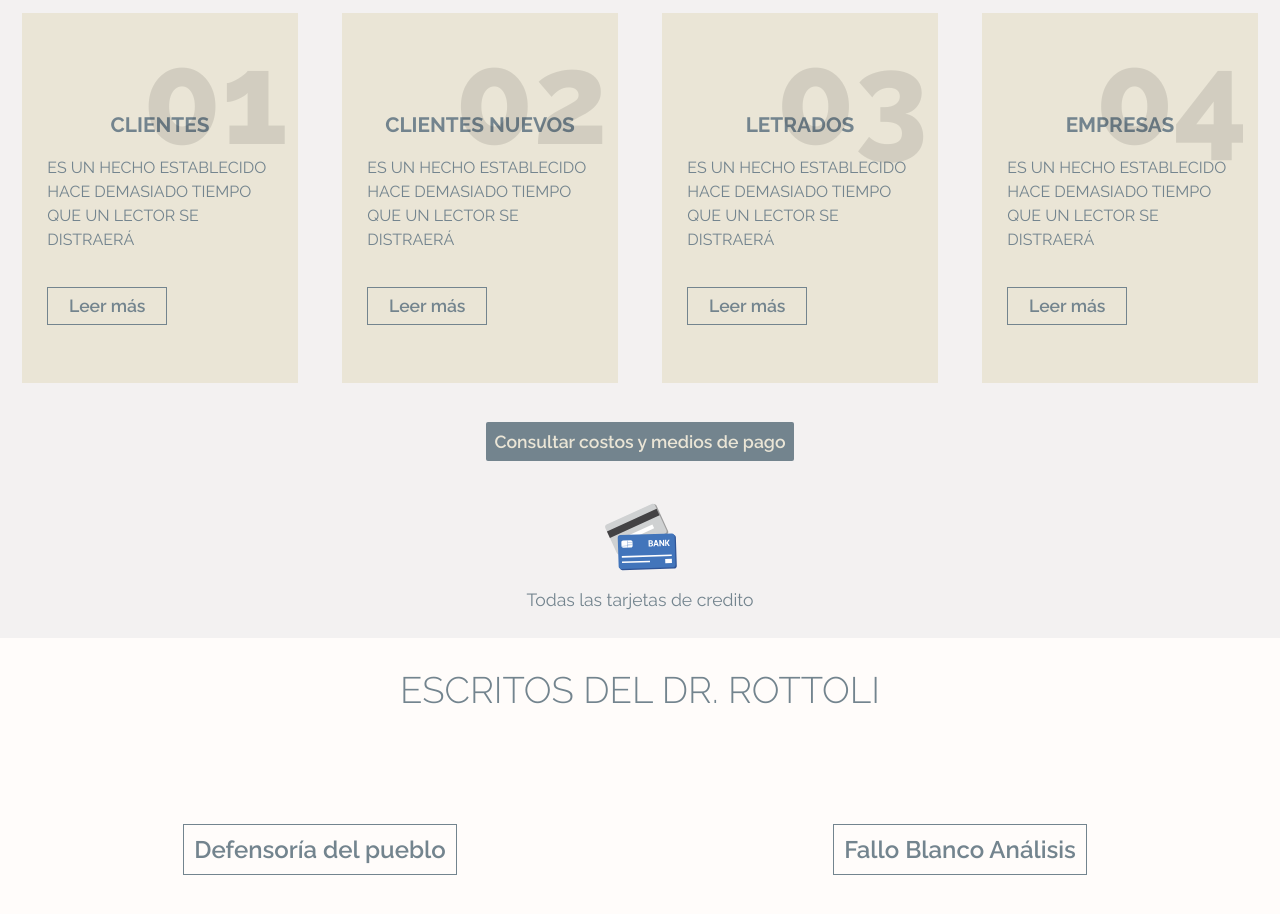
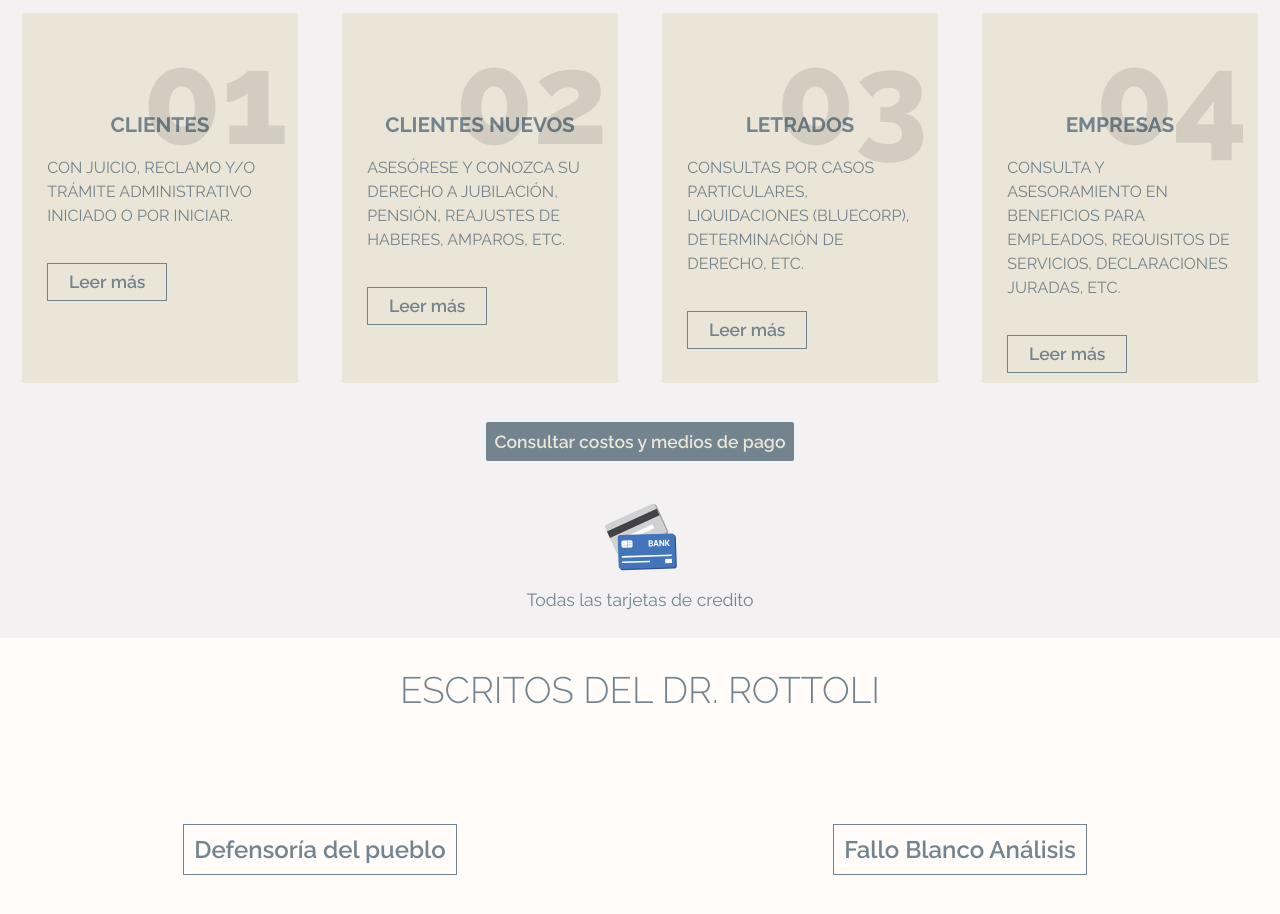
Before and after one commit to Blueproducciones/rottoli, a plain HTML site: page index.html in a window 1280 px wide. Shown: the part 1630-2544 px from the top of the page. Drawn offline with nearby package versions, Linux system fonts and the light colour scheme.

Commit message:
Sume contenido
Agregue contenido real en las cartas de servicios

```diff
--- a/index.html
+++ b/index.html
@@ -145,11 +145,7 @@
                     <div class="carta">
                         <span>01</span>
                         <h4>Clientes</h4>
-                        <p>Es un hecho establecido
-                            hace demasiado
-                            tiempo que un lector
-                            se distraerá
-                        </p>
+                        <p>Con Juicio, reclamo y/o trámite administrativo iniciado o por iniciar.</p>
                         <a href="#" data-toggle="modal" data-target="#modal_clientes">Leer más</a>
                     </div>
                 </div>
@@ -188,10 +184,7 @@
                         <span>02</span>
                         <h4>Clientes nuevos</h4>
                         <p>
-                            Es un hecho establecido
-                            hace demasiado
-                            tiempo que un lector
-                            se distraerá
+                            Asesórese y conozca su derecho a Jubilación, Pensión, Reajustes de haberes, Amparos, etc.
                         </p>
                         <a href="#" data-toggle="modal" data-target="#modal_nuevosclientes">Leer más</a>
                     </div>
@@ -241,10 +234,7 @@
                         <span>03</span>
                         <h4>letrados</h4>
                         <p>
-                            Es un hecho establecido
-                            hace demasiado
-                            tiempo que un lector
-                            se distraerá
+                            Consultas por casos particulares, Liquidaciones (BlueCorp), Determinación de derecho, etc.
                         </p>
                         <a href="#" data-toggle="modal" data-target="#modal_letrados">Leer más</a>
                     </div>
@@ -285,10 +275,7 @@
                         <span>04</span>
                         <h4>empresas</h4>
                         <p>
-                            Es un hecho establecido
-                            hace demasiado
-                            tiempo que un lector
-                            se distraerá
+                            Consulta y asesoramiento en Beneficios para empleados, Requisitos de servicios, Declaraciones Juradas, etc.
                         </p>
                         <a href="#" data-toggle="modal" data-target="#modal_empresas">Leer más</a>
                     </div>
```
